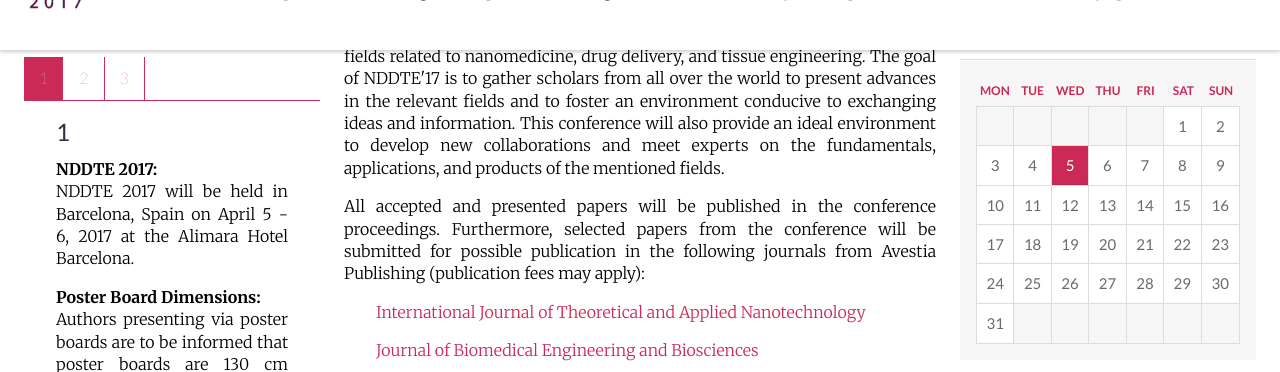
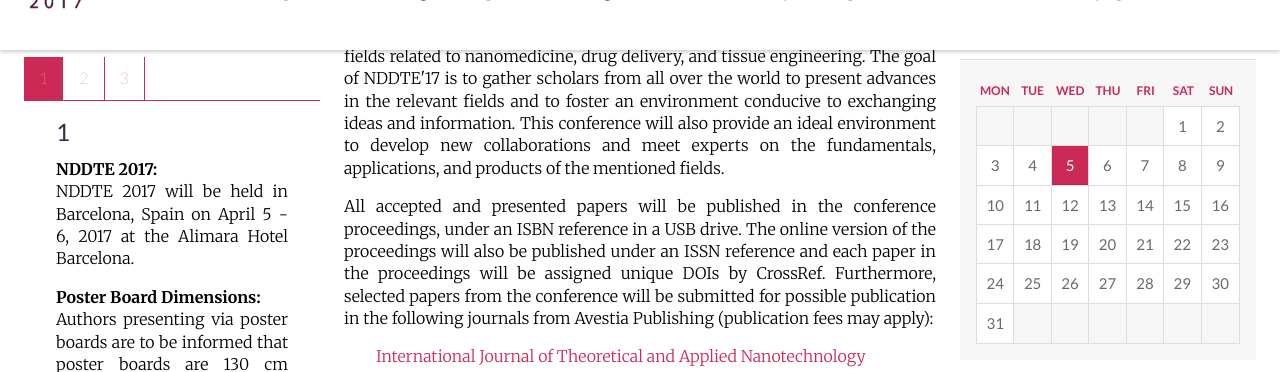
Before and after one commit to intaset/nddte, a Jekyll site: the page built from index.html, in a window 1280 px wide and 900 px high, scrolled down 467 px, cut to the strip 64-436 px from the top of the window. Built offline with Jekyll 4.4.1, drawn with Linux system fonts in a browser that asks for light colours; nearby versions of some CDN libraries; Markdown is read by kramdown in place of the engine named in the settings; comment, search, counter and statistics services are not loaded.

Commit message:
added issn info

```diff
--- a/index.html
+++ b/index.html
@@ -9,7 +9,7 @@
   <div class="unit-spacer content">
     <p class="body">The 2<sup>nd</sup> International Conference on Nanomedicine, Drug Delivery, and Tissue Engineering (NDDTE'17) aims to become the leading annual conference in fields related to nanomedicine, drug delivery, and tissue engineering. The goal of NDDTE'17 is to gather scholars from all over the world to present advances in the relevant fields and to foster an environment conducive to exchanging ideas and information. This conference will also provide an ideal environment to develop new collaborations and meet experts on the fundamentals, applications, and products of the mentioned fields.</p>
 
-    <p class="body">All accepted and presented papers will be published in the conference proceedings. Furthermore, selected papers from the conference will be submitted for possible publication in the following journals from Avestia Publishing (publication fees may apply):</p>
+    <p class="body">All accepted and presented papers will be published in the conference proceedings, under an ISBN reference in a USB drive. The online version of the proceedings will also be published under an ISSN reference and each paper in the proceedings will be assigned unique DOIs by CrossRef. Furthermore, selected papers from the conference will be submitted for possible publication in the following journals from Avestia Publishing (publication fees may apply):</p>
 
 	<p class="body indent"><a href="http://ijtan.avestia.com" class="body-link">International Journal of Theoretical and Applied Nanotechnology</a></p>
 
--- a/papers.html
+++ b/papers.html
@@ -72,7 +72,7 @@
 
     <p class="body">Once the reviewing process is complete, the contact author of each paper will be notified of the result by e-mail. The authors are required to follow the reviews in order to improve their paper before their final submission.</p>
 
-    <p class="body">All accepted extended abstracts, short, and full papers will be published in the proceedings, under an ISBN reference in a USB drive. Selected papers will be published in a Special Issue in the Open-Access Journal "<i>International Journal of Theoretical and Applied Nanotechnology and Journal of Biomedical Engineering and Biosciences</i>" by Avestia Publishing. For more information, in regards to the journal and Avestia Publishing, please visit our website at <a href="http://avestia.com/" class="body-link">www.avestia.com</a>.</p>
+    <p class="body">All accepted extended abstracts, short, and full papers will be published in the proceedings, under an ISBN reference in a USB drive. The online version of the proceedings will also be published under an ISSN reference and each paper in the proceedings will be assigned unique DOIs by CrossRef. Selected papers will be published in a Special Issue in the Open-Access Journal "<i>International Journal of Theoretical and Applied Nanotechnology and Journal of Biomedical Engineering and Biosciences</i>" by Avestia Publishing. For more information, in regards to the journal and Avestia Publishing, please visit our website at <a href="http://avestia.com/" class="body-link">www.avestia.com</a>.</p>
 
     <p class="body">All papers must be presented by one of the authors. At least one author <b>must</b> register for the conference and pay the fee prior to Regular Registration deadline (see <a href="../dates" class="body-link">Important Dates</a>) in order for the paper to be published in the conference proceedings and accepted in the final program.</p>
 
```
Also changed, not shown: 2 other files.
